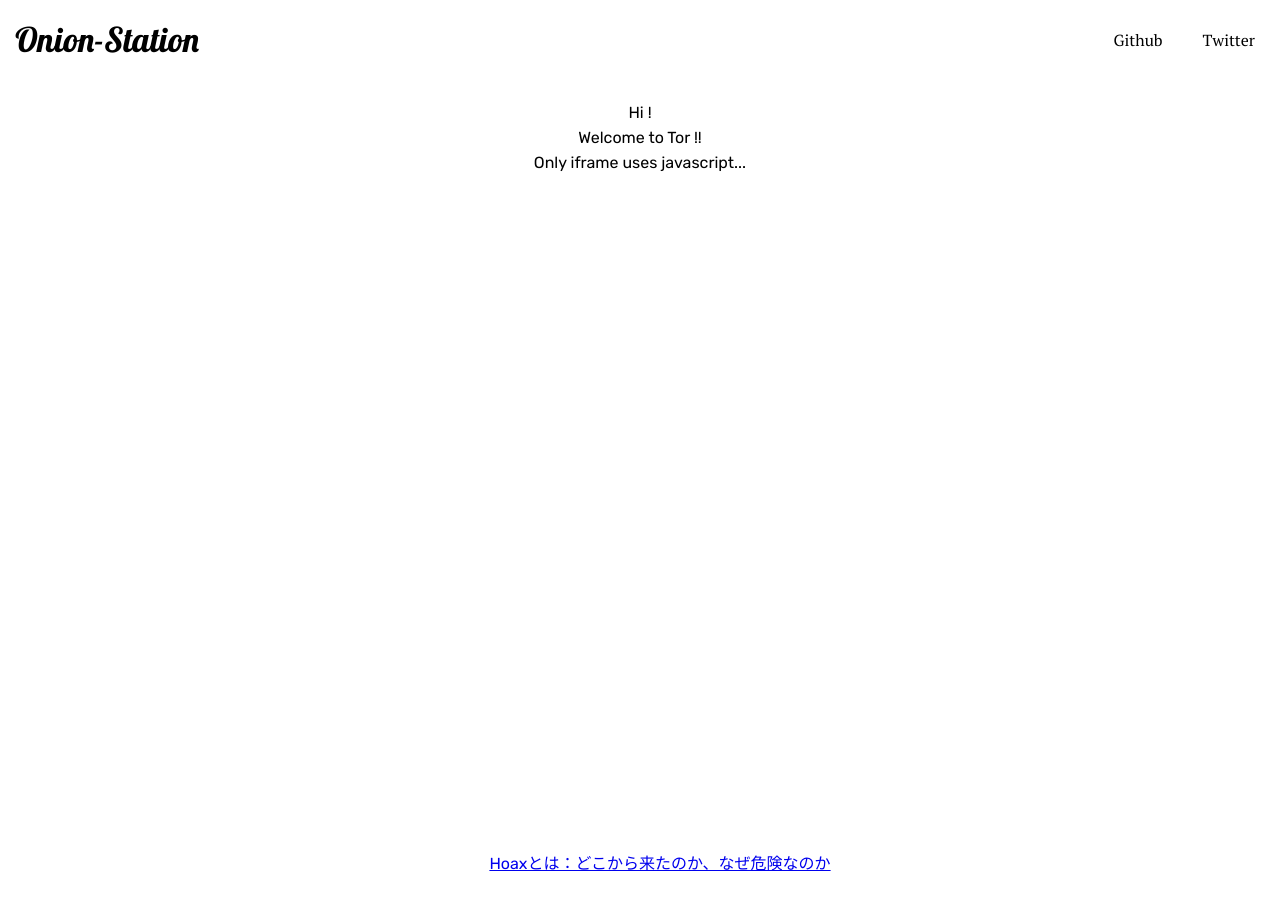
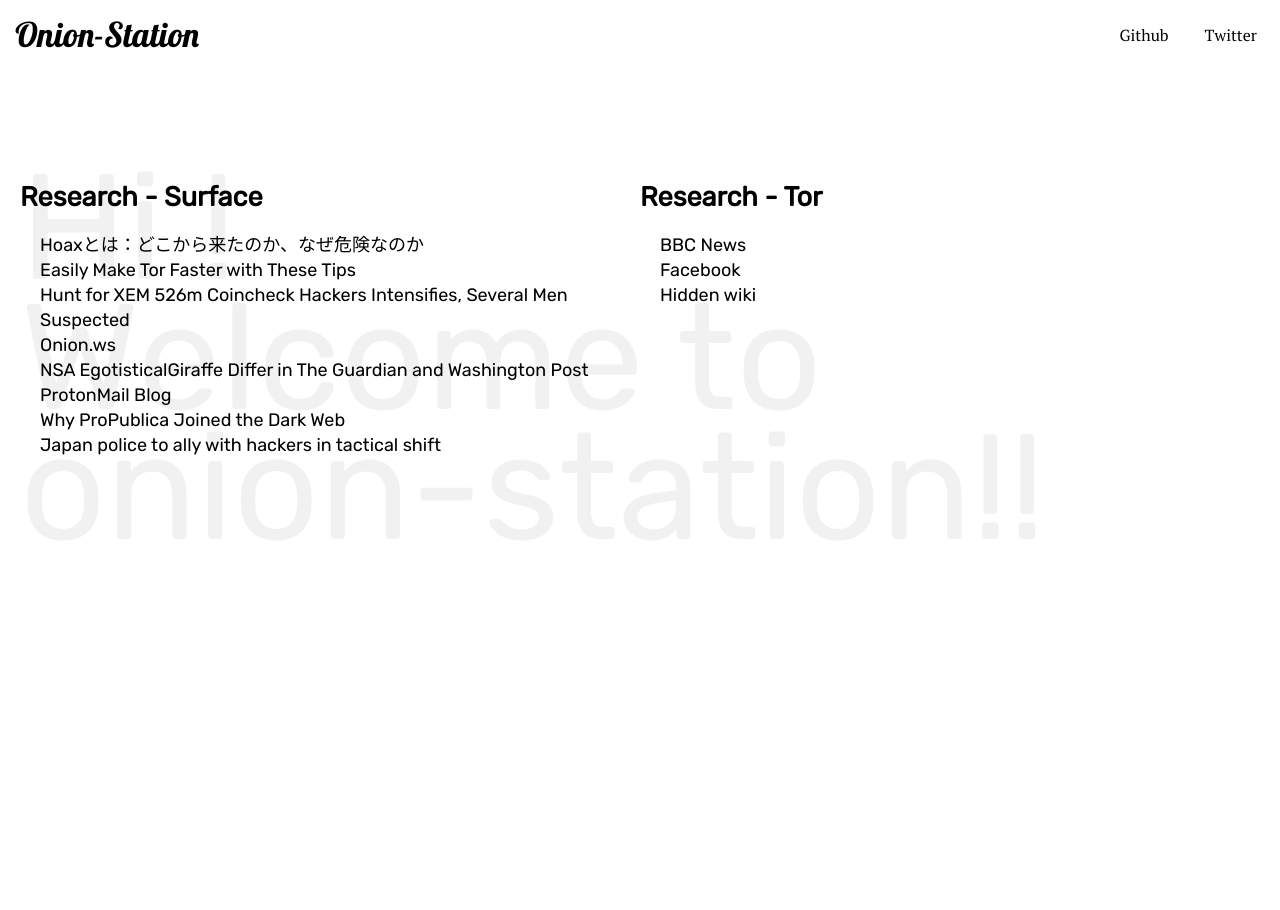
Before and after one commit to Coordinate-Cat/onion-hosting-1222, a plain HTML site: page index.html in a window 1280 px wide. Shown: the top 910 px of the page. Drawn offline with Linux system fonts and the light colour scheme; a script that the page names is missing.

Commit message:
add:contents

```diff
--- a/index.html
+++ b/index.html
@@ -4,6 +4,7 @@
     <meta charset="UTF-8">
     <meta name="viewport" content="width=device-width, initial-scale=1.0">
     <meta http-equiv="X-UA-Compatible" content="ie=edge">
+    <meta name="google" value="notranslate">
 
     <link rel="stylesheet" href="style.css">
     <link href="https://fonts.googleapis.com/css?family=Lobster|PT+Serif|Rubik&display=swap" rel="stylesheet">
@@ -23,23 +24,76 @@
                     </ul>
                 </div>
             </div>
+            <!-- TradingView Widget BEGIN -->
+            <div class="tradingview-widget-container">
+                <div class="tradingview-widget-container__widget"></div>
+                <div class="tradingview-widget-copyright">TradingView提供の<a href="https://jp.tradingview.com" rel="noopener" target="_blank"><span class="blue-text">ティッカーテープ</span></a></div>
+                <script type="text/javascript" src="https://s3.tradingview.com/external-embedding/embed-widget-ticker-tape.js" async>
+                {
+                "symbols": [
+                {
+                    "description": "BTC/JPY",
+                    "proName": "BITFLYER:BTCJPY"
+                },
+                {
+                    "description": "ETH/BTC",
+                    "proName": "COINBASE:ETHBTC"
+                },
+                {
+                    "description": "XRP/BTC",
+                    "proName": "BINANCE:XRPBTC"
+                },
+                {
+                    "description": "BCH/BTC",
+                    "proName": "COINBASE:BCHBTC"
+                },
+                {
+                    "description": "XEM/BTC",
+                    "proName": "BINANCE:XEMBTC"
+                },
+                {
+                    "description": "LTC/BTC",
+                    "proName": "COINBASE:LTCBTC"
+                }
+                ],
+                "colorTheme": "light",
+                "isTransparent": false,
+                "displayMode": "regular",
+                "locale": "ja"
+            }
+                </script>
+            </div>
+            <!-- TradingView Widget END -->
         </div>
     </header>
     <main class="x-main">
         <div class="main-inner">
             <div class="main-contents">
-                <div class="top-contents-text">
+                <div class="fixed-text">
                     Hi !<br>
-                    Welcome to Tor !!<br>
-                    Only iframe uses javascript...
+                    Welcome to onion-station!!<br>
                 </div>
                 <div class="top-contents-data">
-                    <div class="data-iframe">
-                        <iframe width="640" height="640" src="https://cybermap.kaspersky.com/en/widget/dynamic/light" frameborder="0"></iframe>
+                    <div class="data-left">
+                        <h2>Research - Surface</h2>
+                        <ul>
+                            <li><a class="data-link" href="https://blog.kaspersky.co.jp/what-is-hoax-report/23480/">Hoaxとは：どこから来たのか、なぜ危険なのか</a></li>
+                            <li><a class="data-link" href="https://www.maketecheasier.com/make-tor-faster/">Easily Make Tor Faster with These Tips</a></li>
+                            <li><a class="data-link" href="https://cryptonews.com/news/hunt-for-xem-526m-coincheck-hackers-intensifies-several-men-5382.htm">Hunt for XEM 526m Coincheck Hackers Intensifies, Several Men Suspected</a></li>
+                            <li><a class="data-link" href="https://deepdot35wvmeyd5.onion.ws/">Onion.ws</a></li>
+                            <li><a class="data-link" href="http://cryptome.org/2013/10/nsa-ego-differ/nsa-ego-differ.htm">NSA EgotisticalGiraffe Differ in The Guardian and Washington Post</a></li>
+                            <li><a class="data-link" href="https://protonmail.com/blog/tor-encrypted-email/">ProtonMail Blog</a></li>
+                            <li><a class="data-link" href="https://www.propublica.org/podcast/why-propublica-joined-the-dark-web/">Why ProPublica Joined the Dark Web</a></li>
+                            <li><a class="data-link" href="http://news.idg.no/cw/art.cfm?id=68868589-B34E-04B5-C0C204A78E0FB171">Japan police to ally with hackers in tactical shift
+                            </a></li>
+                        </ul>
                     </div>
-                    <div class="data-lists">
+                    <div class="data-right">
+                        <h2>Research - Tor</h2>
                         <ul>
-                            <li><a href="https://blog.kaspersky.co.jp/what-is-hoax-report/23480/">Hoaxとは：どこから来たのか、なぜ危険なのか</a></li>
+                            <li><a class="data-link-tor" href="https://www.bbcnewsv2vjtpsuy.onion/">BBC News</a></li>
+                            <li><a class="data-link-tor" href="https://www.facebookcorewwwi.onion/">Facebook</a></li>
+                            <li><a class="data-link-tor" href="https://thehiddenwiki.org/">Hidden wiki</a></li>
                         </ul>
                     </div>
                 </div>
--- a/style.css
+++ b/style.css
@@ -13,7 +13,7 @@ body{
 .hd-inner{
     top: 0;
     left: 0;
-    padding: 15px 15px;
+    padding: 10px 15px 0px 15px;
 }
 .hd-contents{
     display: flex;
@@ -27,7 +27,6 @@ body{
 }
 .hd-sitetitle:hover{
     color: blue;
-    cursor: none;
 }
 ul{
     list-style-type: none;
@@ -41,7 +40,7 @@ ul{
 .hd-github{
     color: #000;
     text-decoration: none;
-    padding: 10px;
+    padding: 8px;
     border-radius: 15%;
 }
 .hd-github:hover{
@@ -53,12 +52,12 @@ ul{
     margin-left: 20px;
     color: #000;
     text-decoration: none;
-    padding: 10px;
+    padding: 8px;
     border-radius: 15%;
 }
 .hd-twitter:hover{
-    color: #fff;
-    background-color: #000;
+    color: rgb(255, 255, 255);
+    background-color: rgb(60, 184, 255);
     transition: ease-in 0.15s;
 }
 
@@ -70,19 +69,57 @@ ul{
 }
 .main-inner{
     margin-top: 0;
-    padding-top: 80px;
+    padding-top: 143px;
+}
+
+.tradingview-widget-copyright{
+    display: none;
+}
+.tradingview-widget-container{
+    height: 45px !important;
 }
 /* main-contents -----------------------------*/
 .main-contents{
     margin: 20px;
     font-family: 'Rubik', sans-serif;
 }
-.top-contents-text{
-    line-height: 25px;
+.fixed-text{
+    position: fixed;
+    color: rgba(0, 0, 0, 0.055);
+    font-size: 150px;
+    line-height: 130px;
     padding-bottom: 15px;
-    text-align: center;
+    text-align: left;
 }
 .top-contents-data{
-    text-align: center;
-    z-index: -1;
+    position: relative;
+    display: flex;
+    top: 0;
+    left: 0;
+    font-size: 18px;
+    line-height: 25px;
 }
+.top-contents-data ul{
+    padding-left: 20px;
+}
+.data-left{
+    width: 50%;
+}
+
+.data-right{
+    width: 50%;
+}
+.data-link{
+    text-decoration: none !important;
+    color: #000;
+}
+.data-link-tor{
+    text-decoration: none !important;
+    color: #000;
+}
+.data-link:hover{
+    color: rgb(66, 138, 102);
+}
+.data-link-tor:hover{
+    color: rgb(218, 82, 82);
+}
```
Also changed, not shown: 1 other file.
